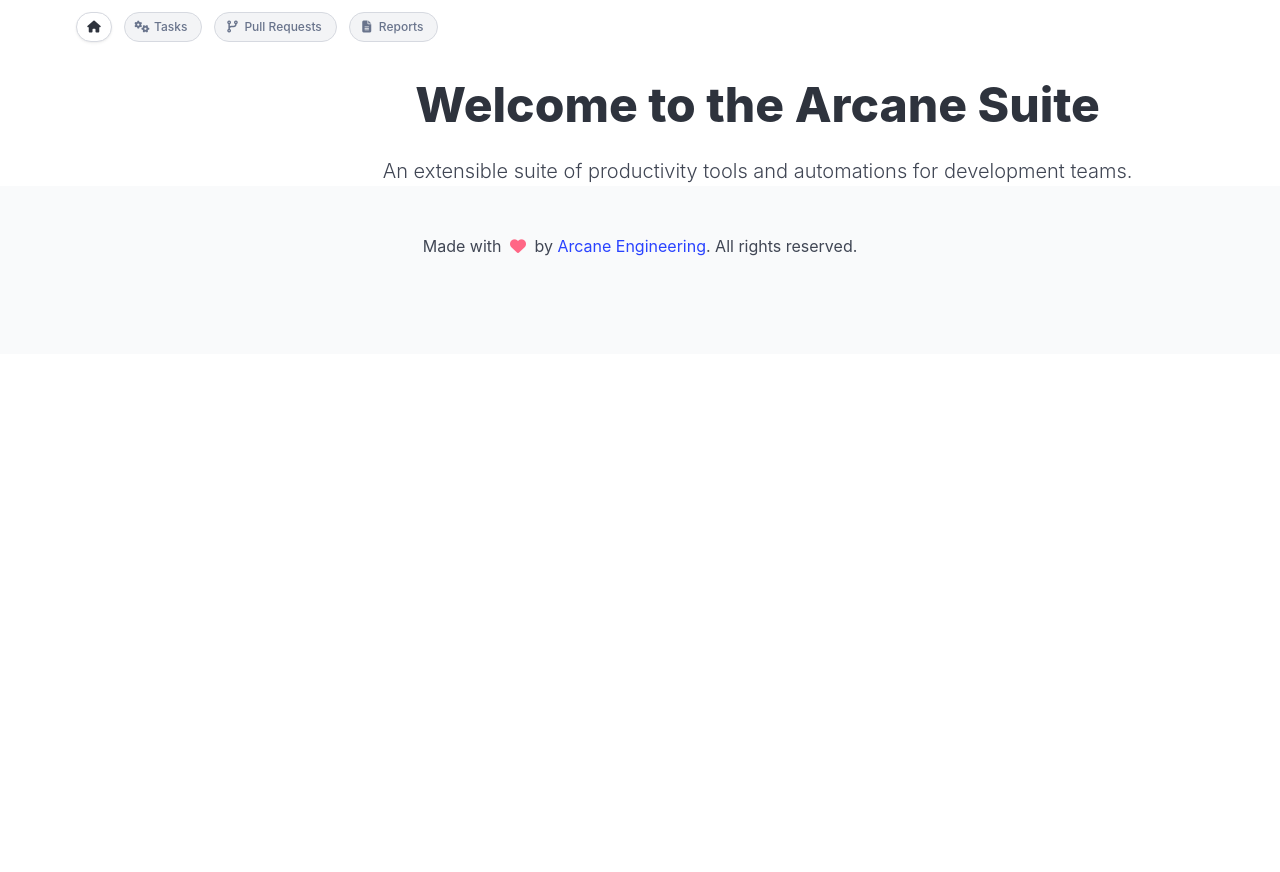
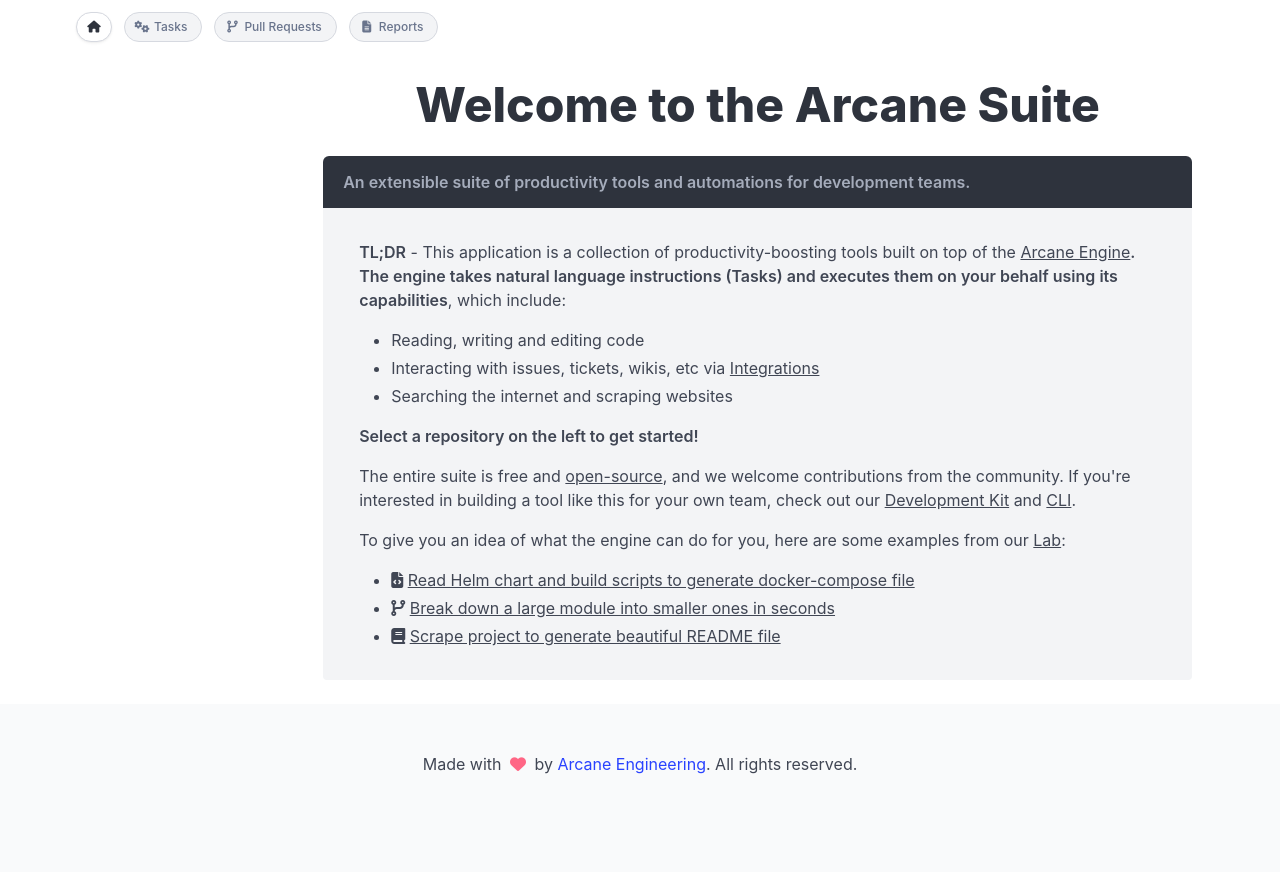
Before and after one commit to arc-eng/studio, a Django app: template templates/suite_overview.html in a window 1280 px wide. Before the commit the page ends 256 px from the top, so only its background shows below. Run offline with Django 5.2, Linux system fonts and the light colour scheme; the template is opened without the code that fills it, so the values that code supplies are empty; parts of the project's set-up code (start-up, migrations or seed data) failed here and were passed over; some libraries are stand-ins or nearby versions.

Commit message:
Further UI tweaks

```diff
--- a/pr_manager/views.py
+++ b/pr_manager/views.py
@@ -15,7 +15,6 @@ logger = logging.getLogger(__name__)
 
 
 def view_pull_requests(request, owner=None, repo=None):
-    repos = get_user_repos()
     repos_by_owner = list_repos_by_owner()
     if not owner or not repo:
         prs = []
@@ -24,8 +23,6 @@ def view_pull_requests(request, owner=None, repo=None):
     return render(request, "index.html", {
         "repos": repos_by_owner,
         "prs": prs,
-        "pr_count": len(prs),
-        "repo_count": repos.totalCount,
         "repo_owner": owner,
         "repo_name": repo,
         "selected_repo": f"{owner}/{repo}",
--- a/templates/base_repos.html
+++ b/templates/base_repos.html
@@ -51,7 +51,7 @@
                                 {% elif active_tab == "reports" %}
                                     {% url 'view_reports' owner=owner repo=repo.name as repo_link %}
                                 {% else %}
-                                    {% url 'view_pull_requests' owner=owner repo=repo.name as repo_link %}
+                                    {% url 'list_tasks' owner=owner repo=repo.name as repo_link %}
                                 {% endif %}
                                 <a class="{% if repo.full_name == selected_repo %}is-active{% endif %}" href="{{ repo_link }}">{{ repo.name }}</a>
                             </li>
--- a/templates/suite_overview.html
+++ b/templates/suite_overview.html
@@ -9,33 +9,46 @@
             Welcome to the Arcane Suite
         </h1>
 
-        <p class="content is-size-5 has-text-weight-light has-text-centered">
-            An extensible suite of productivity tools and automations for development teams.
-        </p>
     </section>
-    <section class="is-medium is-hidden">
-        <div class="grid">
-            <div class="cell p-5">
-                <div class="card">
-                    <div class="card-content">
-                        <p class="title">
-                            Pull Requests
-                        </p>
-                        <p>
-                            Generate PR descriptions for any of your repositories in seconds.
-                        </p>
-                    </div>
-                    <footer class="card-footer">
-                        <a href="{% url 'view_pull_requests' owner=None repo=None %}" class="card-footer-item">
-                            <span class="icon">
-                                <i class="fas fa-code-branch" aria-hidden="true"></i>
-                              </span>
-                            <span>Manage PRs</span>
-                        </a>
-                    </footer>
-                </div>
+    <article class="message m-5">
+        <div class="message-header">
+            <p>An extensible suite of productivity tools and automations for development teams.</p>
+        </div>
+        <div class="message-body">
+
+            <div class="content p-3">
+                <p>
+                    <strong>TL;DR</strong> - This application is a collection of productivity-boosting tools built on top of the
+                    <a href="https://arcane.engineer/engine" target="_blank">Arcane Engine</a><strong>. The engine takes
+                    natural language instructions (Tasks) and executes them on your behalf using its capabilities</strong>,
+                    which include:
+                </p>
+
+                <ul>
+                    <li>Reading, writing and editing code</li>
+                    <li>Interacting with issues, tickets, wikis, etc via <a href="https://docs.pr-pilot.ai/integrations.html">Integrations</a></li>
+                    <li>Searching the internet and scraping websites</li>
+                </ul>
+                <p>
+                    <strong>Select a repository on the left to get started!</strong>
+                </p>
+
+                <p class="">
+
+                    The entire suite is free and <a href="https://github.com/arc-eng/demo" target="_blank">open-source</a>, and we welcome contributions from the community.
+
+                    If you're interested in building a tool like this for your own team, check out our <a href="https://arcane.engineer/development-kit" target="_blank" class="has-font-weight-medium">Development Kit</a>
+                    and <a href="https://docs.pr-pilot.ai/user_guide.html#command-line-interface" target="_blank" class="has-font-weight-medium">CLI</a>.
+                </p>
+
+                To give you an idea of what the engine can do for you, here are some examples from our <a href="https://arcane.engineer/labs/" target="_blank">Lab</a>:
+                <ul>
+                    <li><i class="fa fa-file-code"></i> <a href="https://arcane.engineer/labs/PR-Pilot-AI/pr-pilot/create-a-docker-compose-yaml-for-local-development-of-pr-pilot-ai/">Read Helm chart and build scripts to generate docker-compose file</a></li>
+                    <li><i class="fa fa-code-branch"></i> <a href="https://arcane.engineer/labs/PR-Pilot-AI/pr-pilot/modularize-django-views-by-creating-separate-files-for-each-function/">Break down a large module into smaller ones in seconds</a></li>
+                    <li><i class="fa fa-book"></i> <a href="https://arcane.engineer/labs/hex337/quantum-attendance/create-an-enhanced-readme-for-quantum-attendance-project-1726448329-6865072/">Scrape project to generate beautiful README file</a></li>
+                </ul>
             </div>
+        </div>
+    </article>
 
-        </div>
-    </section>
 {% endblock %}
```
Also changed, not shown: pr_manager/templates/index.html (+19 -35 lines), reports/templates/list_reports.html (+13 -10 lines), tasks/templates/list_tasks.html (+13 -10 lines), tasks/templates/view_task.html (+2 -6 lines).
